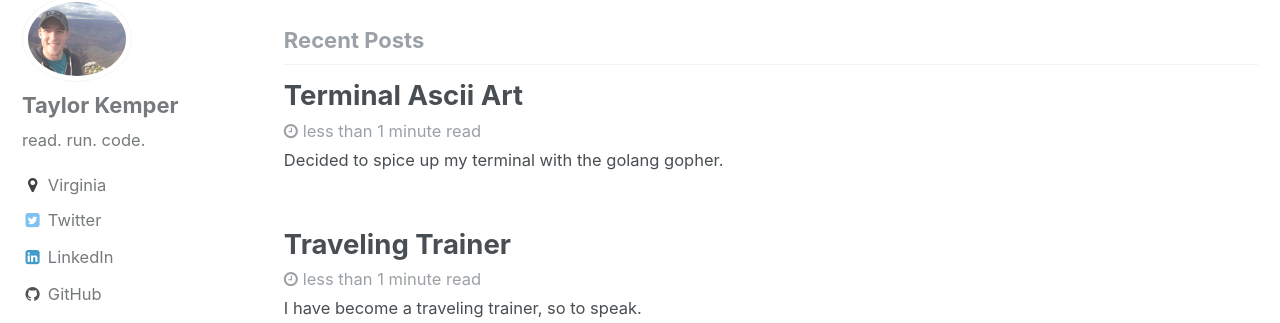
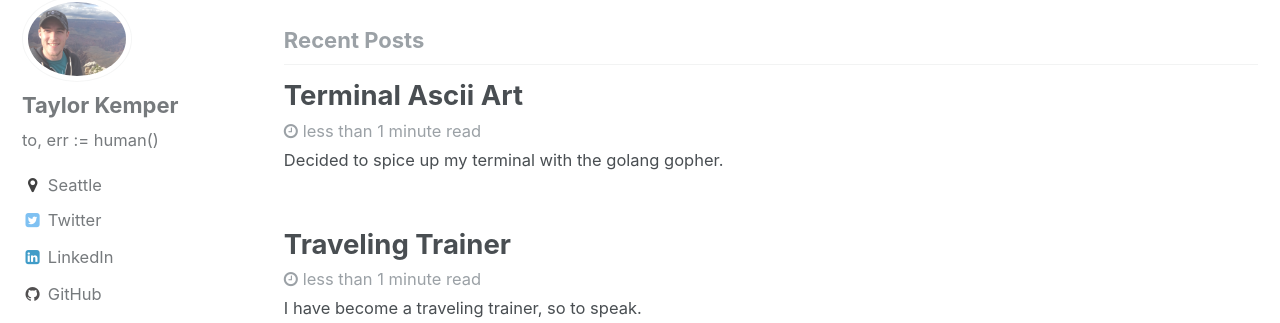
Before and after one commit to tjkemper/blog, a Jekyll site: the page built from index.html, in a window 1280 px wide. Shown: the part 148-471 px from the top of the page. Built offline with Jekyll 4.4.1, drawn with Linux system fonts in a browser that asks for light colours; the list of posts is cut into pages by our own code.

Commit message:
update bio

```diff
--- a/_config.yml
+++ b/_config.yml
@@ -79,8 +79,8 @@ analytics:
 author:
   name             : "Taylor Kemper"
   avatar           : "/assets/images/grand-canyon/1.jpg" # path of avatar image, e.g. "/assets/images/bio-photo.jpg"
-  bio              : "read. run. code."
-  location         : "Virginia"
+  bio              : "to, err := human()"
+  location         : "Seattle"
   email            :
   uri              :
   bitbucket        :
```
